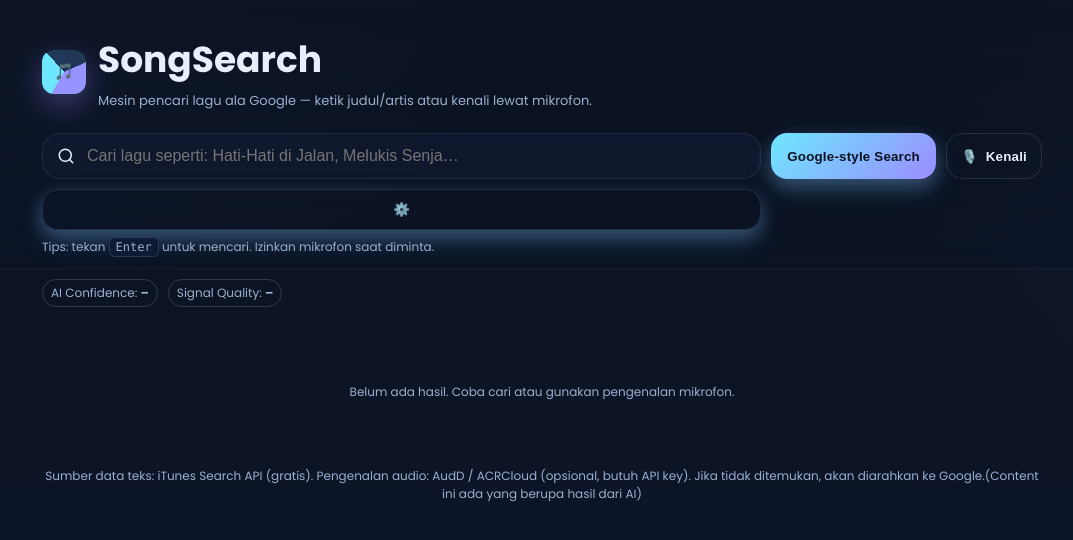
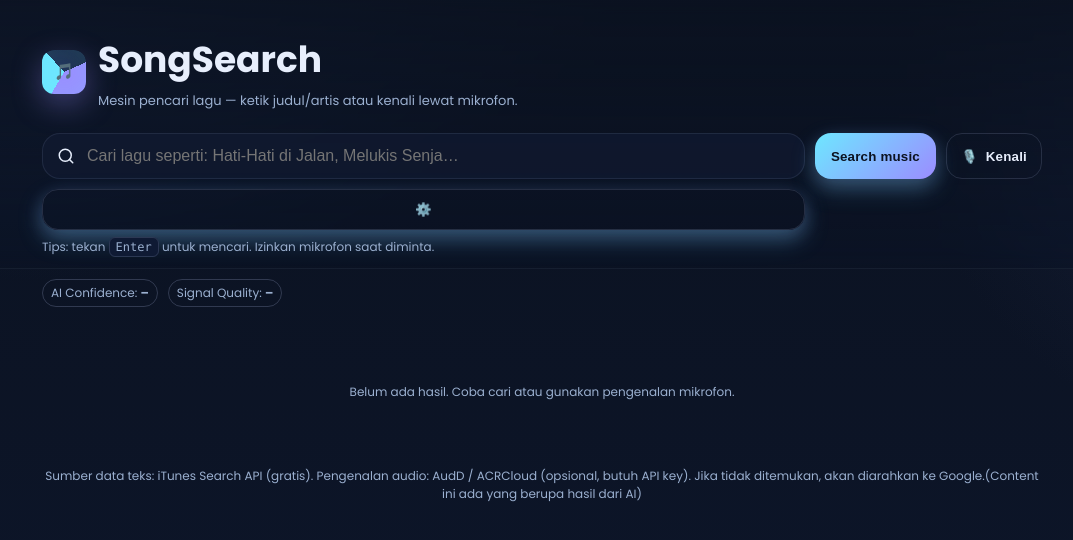
Before and after one commit to DEVELOPER-62/Search-Music, a plain HTML site: page index.html in a window 1280 px wide. Shown: the whole page, without its empty margins (98-1171 px from the left). Drawn offline with Linux system fonts and the light colour scheme.

Commit message:
Update index.html

```diff
--- a/index.html
+++ b/index.html
@@ -12,7 +12,7 @@
   <link href="https://fonts.googleapis.com/css2?family=Poppins:wght@400;600;700&display=swap" rel="stylesheet">
   <link rel="stylesheet" href="styles.css" />
   <meta name="theme-color" content="#0b1220" />
-  <meta name="description" content="Mesin pencari lagu ala Google + pengenal lagu via mikrofon. PWA siap di-install." />
+  <meta name="description" content="Mesin pencari lagu + pengenal lagu via mikrofon. PWA siap di-install." />
 </head>
 <body>
   <header>
@@ -21,7 +21,7 @@
         <div class="logo">🎵</div>
         <div>
           <h1>SongSearch</h1>
-          <p class="subtitle">Mesin pencari lagu ala Google — ketik judul/artis atau kenali lewat mikrofon.</p>
+          <p class="subtitle">Mesin pencari lagu — ketik judul/artis atau kenali lewat mikrofon.</p>
         </div>
       </div>
 
@@ -30,7 +30,7 @@
           <svg width="18" height="18" viewBox="0 0 24 24" fill="none" stroke="currentColor" stroke-width="2" stroke-linecap="round" stroke-linejoin="round" class="icon"><circle cx="11" cy="11" r="8"></circle><line x1="21" y1="21" x2="16.65" y2="16.65"></line></svg>
           <input id="q" placeholder="Cari lagu seperti: Hati-Hati di Jalan, Melukis Senja…" autocomplete="off" />
         </label>
-        <button id="btnSearch" class="btn" title="Cari">Google-style Search</button>
+        <button id="btnSearch" class="btn" title="Cari">Search music</button>
         <button id="btnMic" class="mic-btn" title="Kenali lewat mikrofon">
           <span class="mic-dot"></span> 🎙️ <span id="micText">Kenali</span>
         </button>
```
